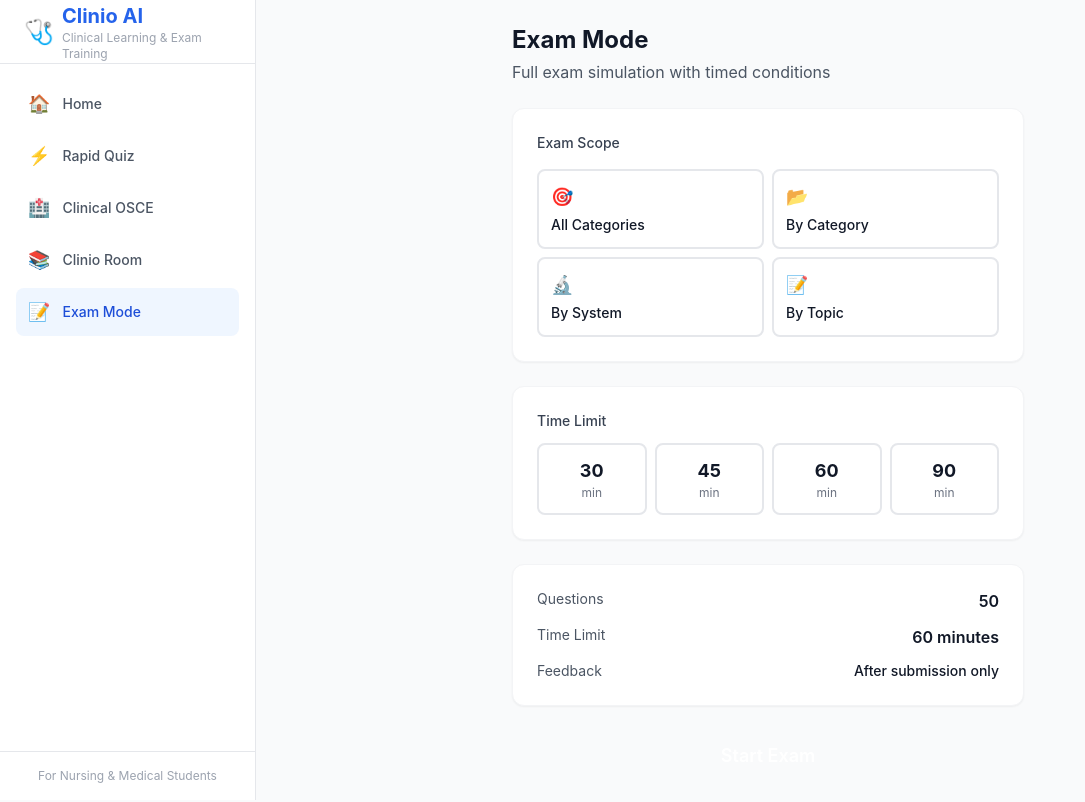
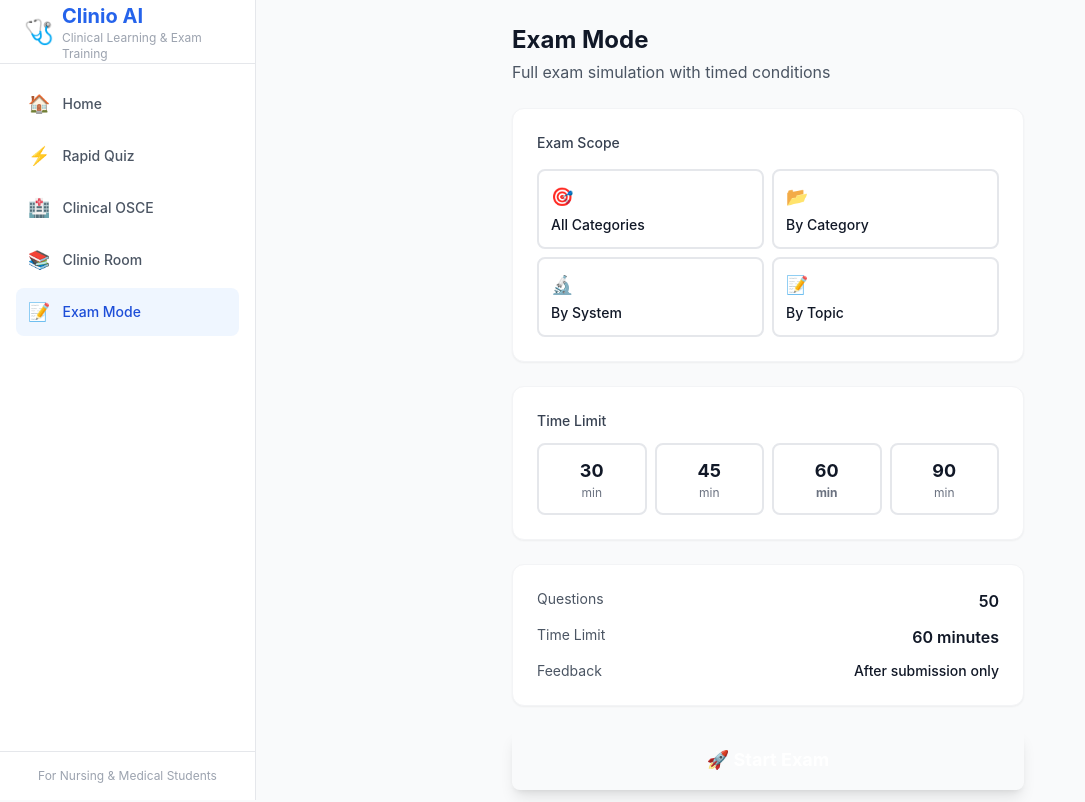
Before and after one commit to orangescrypto-jpg/clinio-ai, a React (Vite) app: page /exam in a window 1280 px wide. Shown: the top 802 px of the page, without its empty margins (0-1085 px from the left). Built offline with nearby package versions, Linux system fonts and the light colour scheme.

Commit message:
Update exam questions and improve exam setup logic

```diff
--- a/src/features/exam-mode/ExamSetupContainer.tsx
+++ b/src/features/exam-mode/ExamSetupContainer.tsx
@@ -2,69 +2,44 @@
 import { useNavigate } from 'react-router-dom';
 import { ExamConfig, ExamQuestion } from '../../types';
 import { useExamStore } from '../../stores/useExamStore';
-import { categories, subCategories, topics, getSubCategories, getTopics } from '../../data/categories';
+import { categories, getSubCategories, getTopics } from '../../data/categories';
 import { sessionManager } from '../../utils/sessionManager';
 import { questionSelector } from '../../utils/questionSelector';
 
-// Mock questions (same as quiz but without correctAnswerId/explanation for exam)
 const MOCK_QUESTIONS = [
   {
     id: 'q1',
-    topicId: 'heart-failure',
-    stem: 'A 65-year-old patient with heart failure presents with dyspnea and bilateral crackles. Which medication should the nurse administer first?',
+    topicId: 'topic-nursing-process',
+    stem: 'What is the first step of the nursing process?',
     choices: [
-      { id: 'a', text: 'Furosemide (Lasix) 40mg IV' },
-      { id: 'b', text: 'Digoxin 0.25mg PO' },
-      { id: 'c', text: 'Metoprolol 50mg PO' },
-      { id: 'd', text: 'Aspirin 325mg PO' },
+      { id: 'a', text: 'Planning' },
+      { id: 'b', text: 'Assessment' },
+      { id: 'c', text: 'Implementation' },
+      { id: 'd', text: 'Evaluation' },
     ],
-    difficulty: 'medium' as const,
+    difficulty: 'easy' as const,
   },
   {
     id: 'q2',
-    topicId: 'heart-failure',
-    stem: 'Which finding indicates that digoxin therapy is effective?',
+    topicId: 'topic-nursing-process',
+    stem: 'During which phase does the nurse set priorities and write goals?',
     choices: [
-      { id: 'a', text: 'Increased heart rate' },
-      { id: 'b', text: 'Decreased edema' },
-      { id: 'c', text: 'Improved appetite' },
-      { id: 'd', text: 'Clear breath sounds' },
+      { id: 'a', text: 'Assessment' },
+      { id: 'b', text: 'Diagnosis' },
+      { id: 'c', text: 'Planning' },
+      { id: 'd', text: 'Evaluation' },
     ],
     difficulty: 'medium' as const,
   },
   {
     id: 'q3',
-    topicId: 'hypertension',
-    stem: 'A patient with hypertension is prescribed lisinopril. What side effect should the nurse monitor for?',
+    topicId: 'topic-nursing-process',
+    stem: 'Which of the following is an example of a nursing intervention?',
     choices: [
-      { id: 'a', text: 'Hypokalemia' },
-      { id: 'b', text: 'Dry cough' },
-      { id: 'c', text: 'Tachycardia' },
-      { id: 'd', text: 'Weight gain' },
-    ],
-    difficulty: 'easy' as const,
-  },
-  {
-    id: 'q4',
-    topicId: 'mi-acs',
-    stem: 'A patient with chest pain has elevated troponin levels. What does this indicate?',
-    choices: [
-      { id: 'a', text: 'Pulmonary embolism' },
-      { id: 'b', text: 'Myocardial infarction' },
-      { id: 'c', text: 'Pericarditis' },
-      { id: 'd', text: 'Aortic dissection' },
-    ],
-    difficulty: 'easy' as const,
-  },
-  {
-    id: 'q5',
-    topicId: 'arrhythmias',
-    stem: 'Which ECG finding is characteristic of atrial fibrillation?',
-    choices: [
-      { id: 'a', text: 'Regular narrow QRS complexes' },
-      { id: 'b', text: 'Absent P waves with irregular rhythm' },
-      { id: 'c', text: 'Widened QRS complexes' },
-      { id: 'd', text: 'ST segment elevation' },
+      { id: 'a', text: 'Diagnosing pneumonia' },
+      { id: 'b', text: 'Prescribing antibiotics' },
+      { id: 'c', text: 'Administering oxygen' },
+      { id: 'd', text: 'Ordering an X-ray' },
     ],
     difficulty: 'medium' as const,
   },
@@ -79,12 +54,20 @@
   const [topicId, setTopicId] = useState('');
   const [scope, setScope] = useState<'mixed' | 'category' | 'subCategory' | 'topic'>('mixed');
   const [questionCount] = useState(50);
-  const [timeLimit, setTimeLimit] = useState(60); // minutes
+  const [timeLimit, setTimeLimit] = useState(60);
 
   const availableSubCategories = categoryId ? getSubCategories(categoryId) : [];
   const availableTopics = subCategoryId ? getTopics(subCategoryId) : [];
 
+  const canStart =
+    scope === 'mixed' ||
+    (scope === 'category' && categoryId !== '') ||
+    (scope === 'subCategory' && categoryId !== '' && subCategoryId !== '') ||
+    (scope === 'topic' && categoryId !== '' && subCategoryId !== '' && topicId !== '');
+
   const handleStart = () => {
+    if (!canStart) return;
+
     const config: ExamConfig = {
       scope,
       scopeId: scope === 'topic' ? topicId : scope === 'subCategory' ? subCategoryId : scope === 'category' ? categoryId : undefined,
@@ -102,7 +85,6 @@
       Math.min(questionCount, MOCK_QUESTIONS.length)
     );
 
-    // Strip answers for exam mode - NEVER send correctAnswerId
     const examQuestions: ExamQuestion[] = selected.map((q, i) => ({
       id: q.id,
       topicId: q.topicId,
@@ -152,6 +134,7 @@
           ))}
         </div>
 
+        {/* Category */}
         {(scope === 'category' || scope === 'subCategory' || scope === 'topic') && (
           <div>
             <label className="block text-sm font-medium text-gray-700 mb-2">Category</label>
@@ -168,7 +151,8 @@
           </div>
         )}
 
-        {(scope === 'subCategory' || scope === 'topic') && categoryId && (
+        {/* SubCategory - Only if category selected */}
+        {(scope === 'subCategory' || scope === 'topic') && categoryId && availableSubCategories.length > 0 && (
           <div>
             <label className="block text-sm font-medium text-gray-700 mb-2">System</label>
             <select
@@ -184,7 +168,8 @@
           </div>
         )}
 
-        {scope === 'topic' && subCategoryId && (
+        {/* Topic - Only if subcategory selected AND topics exist */}
+        {scope === 'topic' && subCategoryId && availableTopics.length > 0 && (
           <div>
             <label className="block text-sm font-medium text-gray-700 mb-2">Topic</label>
             <select value={topicId} onChange={e => setTopicId(e.target.value)} className="input-field">
@@ -206,7 +191,7 @@
               key={mins}
               onClick={() => setTimeLimit(mins)}
               className={`p-3 rounded-lg border-2 text-center transition-all ${
-                timeLimit === mins ? 'border-exam-DEFAULT bg-exam-light' : 'border-gray-200 hover:border-gray-300'
+                timeLimit === mins ? 'border-exam-DEFAULT bg-exam-light font-bold' : 'border-gray-200 hover:border-gray-300'
               }`}
             >
               <p className="text-lg font-bold">{mins}</p>
@@ -232,12 +217,17 @@
         </div>
       </div>
 
+      {/* START EXAM BUTTON - Now always visible */}
       <button
         onClick={handleStart}
-        disabled={scope === 'category' && !categoryId || scope === 'subCategory' && !subCategoryId || scope === 'topic' && !topicId}
-        className="w-full bg-exam-DEFAULT hover:bg-exam-dark text-white px-6 py-3 rounded-lg font-semibold text-lg transition-all disabled:opacity-50"
+        disabled={!canStart}
+        className={`w-full text-white px-6 py-4 rounded-lg font-bold text-lg transition-all ${
+          canStart
+            ? 'bg-exam-DEFAULT hover:bg-exam-dark shadow-lg hover:shadow-xl active:scale-95'
+            : 'bg-gray-300 cursor-not-allowed'
+        }`}
       >
-        Start Exam
+        {canStart ? '🚀 Start Exam' : 'Select options above to start'}
       </button>
     </div>
   );
```
